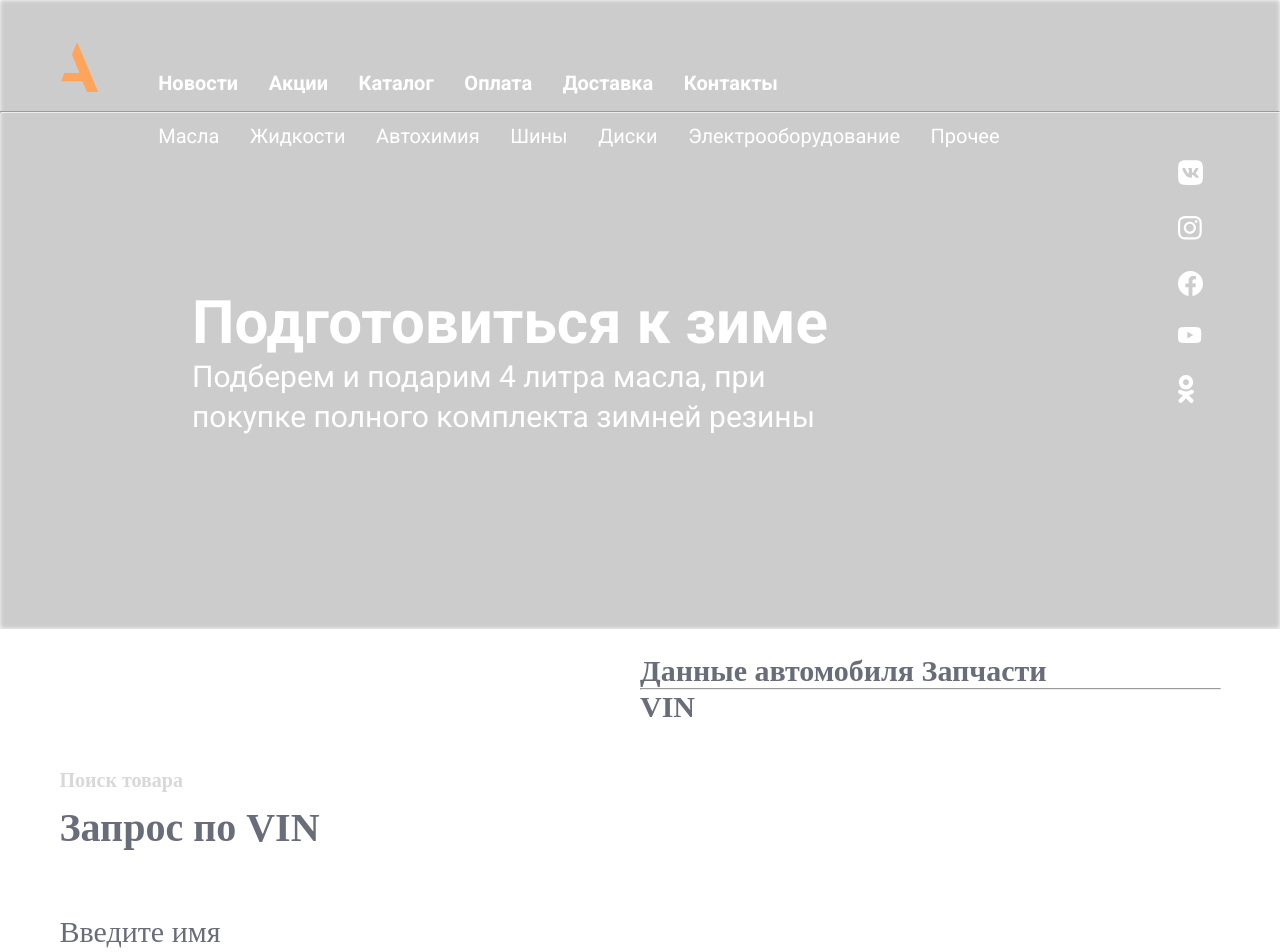
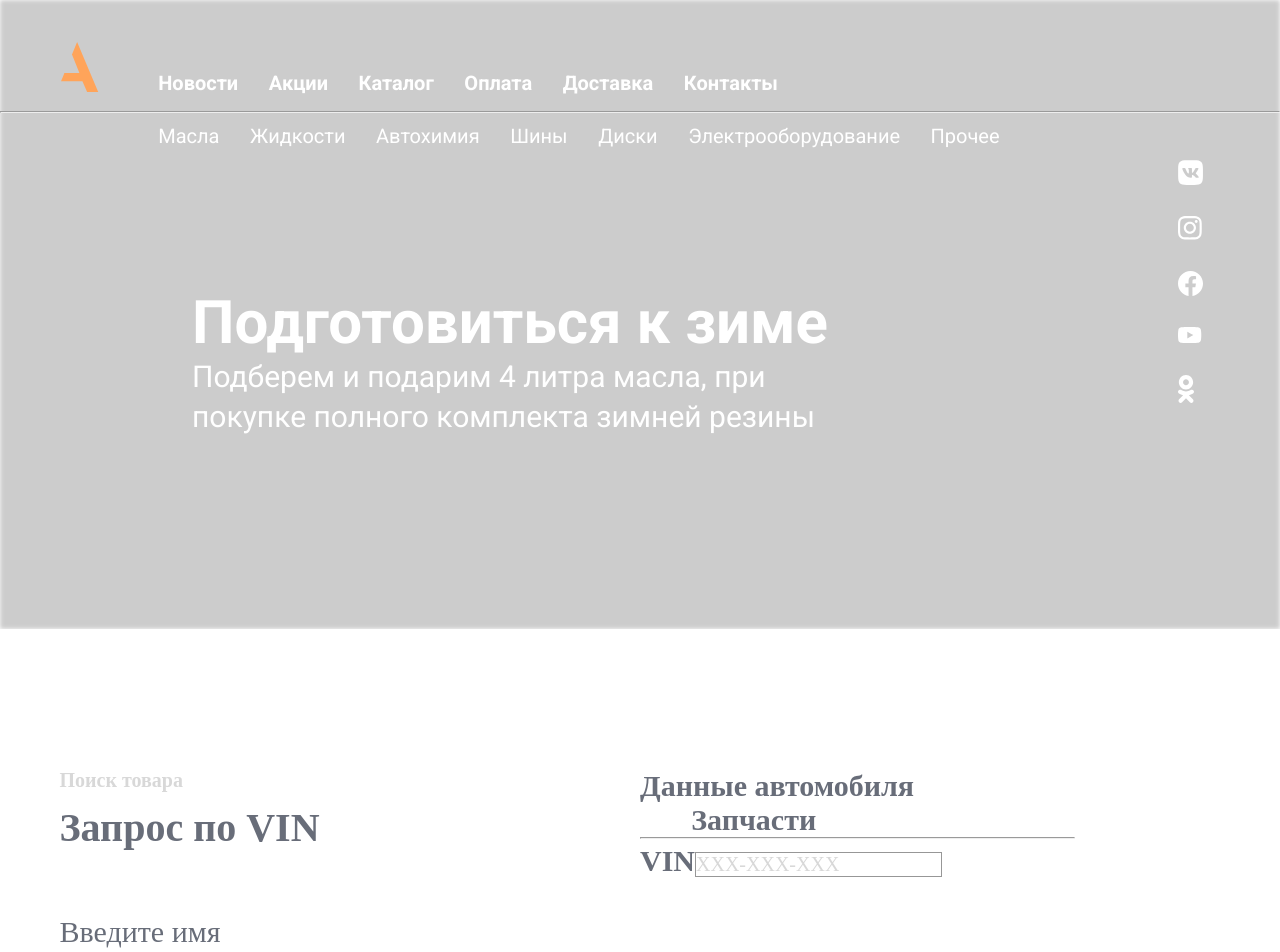
Before and after one commit to Weenty/make-up-car, a Vue app in the folder make up/car/: page / in a window 1280 px wide. Shown: the top 952 px of the page. Built offline with nearby package versions, Linux system fonts and the light colour scheme.

Commit message:
FUCKING PLACEHOLDER

```diff
--- a/make up/car/src/components/first.vue
+++ b/make up/car/src/components/first.vue
@@ -36,7 +36,10 @@
   <div class='right_block_text'>
 <strong class="text_1">Данные автомобиля</strong> <strong class="text_2">Запчасти</strong>
 <hr>
+<div>
 <strong class="text_3">VIN</strong>
+<input class='petr' placeholder="XXX-XXX-XXX">
+</div>
 </div>
 </div>
 </div>
@@ -52,9 +55,13 @@ export default {
 </script>
 
 <style scoped>
+.text_2 {
+  margin-left: 4vw;
+}
 .right_block_text {
   margin: 0vw;
-  margin-top: 1vw;
+  margin-top: 10vw;
+  width: 34vw;
 }
 .right_block{
 
@@ -101,6 +108,10 @@ line-height: 34px;
 color: #686D79;
 
 }
+input.petr::placeholder {
+  color: #D8D8D8;
+}
+
 .petr{
   margin: -1.3em 0 0 0.2em;
      display: normal;
```
